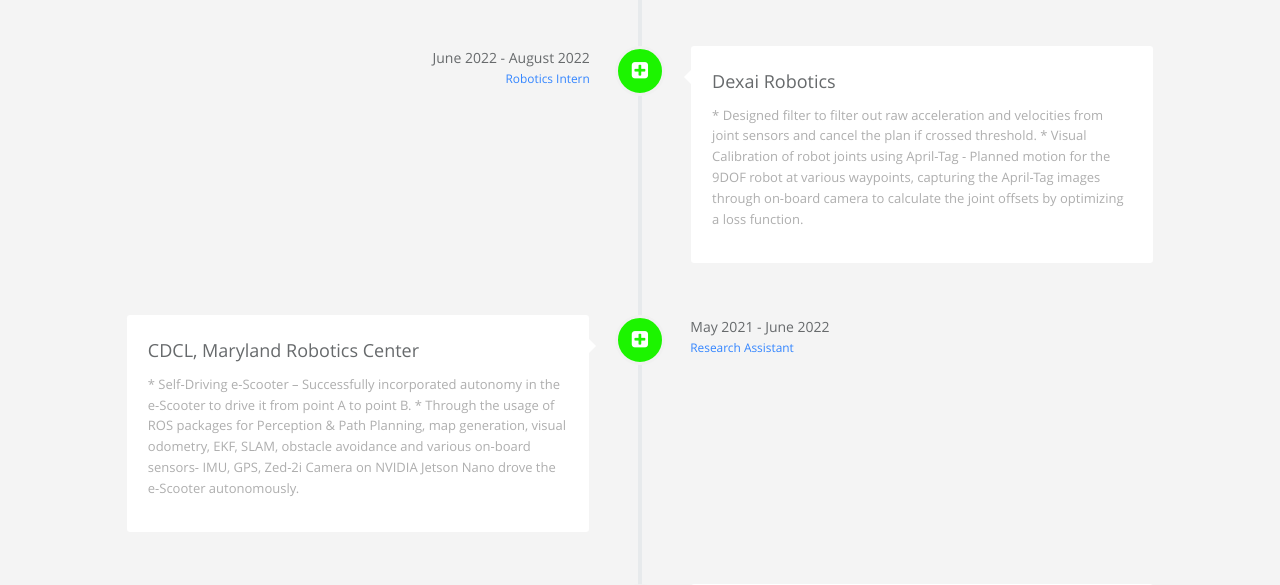
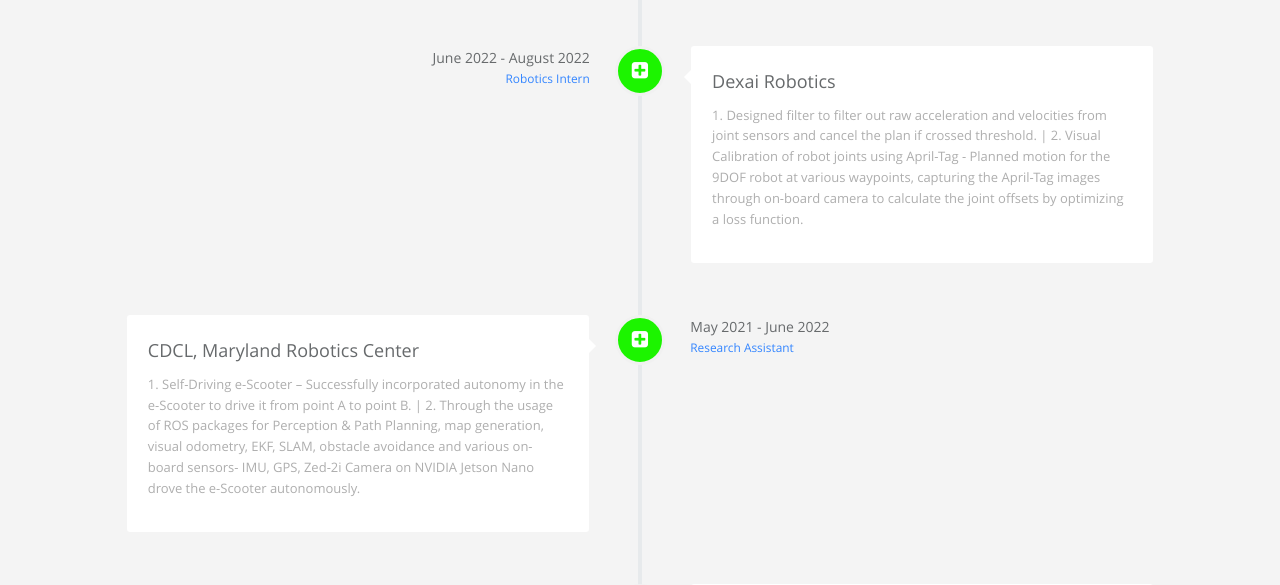
Before and after one commit to siddharthtelang/siddharthtelang.github.io, a Jekyll site: the page built from index.html, in a window 1280 px wide and 900 px high, scrolled down 1461 px. Shown: the part 154-739 px from the top of the window. Built offline with Jekyll 4.4.1, drawn with Linux system fonts in a browser that asks for light colours; some of the changed text lies outside the part shown.

```diff
--- a/_data/index/careers.yml
+++ b/_data/index/careers.yml
@@ -19,10 +19,11 @@
     detail: Dexai Robotics
     i18n: company_a
   desc:
-    detail: |
-            * Designed filter to filter out raw acceleration and velocities from joint sensors and cancel the plan if crossed threshold.
-            * Visual Calibration of robot joints using April-Tag - Planned motion for the 9DOF robot at various waypoints,
-            capturing the April-Tag images through on-board camera to calculate the joint offsets by optimizing a loss function.
+    detail:
+            1. Designed filter to filter out raw acceleration and velocities from joint sensors and cancel the plan if crossed threshold.
+            |
+            2. Visual Calibration of robot joints using April-Tag - Planned motion for the 9DOF robot at various waypoints,
+              capturing the April-Tag images through on-board camera to calculate the joint offsets by optimizing a loss function.
     i18n: company_a_desc
   date:
     detail: June 2022 - August 2022
@@ -37,9 +38,10 @@
     detail: CDCL, Maryland Robotics Center
     i18n: company_a
   desc:
-    detail: |
-            * Self-Driving e-Scooter – Successfully incorporated autonomy in the e-Scooter to drive it from point A to point B.
-            * Through the usage of ROS packages for Perception & Path Planning, map generation, visual odometry,
+    detail:
+            1. Self-Driving e-Scooter – Successfully incorporated autonomy in the e-Scooter to drive it from point A to point B.
+            |
+            2. Through the usage of ROS packages for Perception & Path Planning, map generation, visual odometry,
             EKF, SLAM, obstacle avoidance and various on-board sensors- IMU, GPS, Zed-2i Camera on NVIDIA Jetson Nano
             drove the e-Scooter autonomously.
     i18n: company_a_desc
```
Also changed, not shown: _data/index/projects.yml (+22 -0 lines), static/assets/img/landing/5draw.png (added), static/assets/img/landing/outlier_rejection_RANSAC.png (added), static/assets/img/landing/sfm.png (added).
